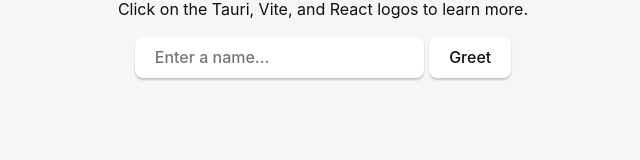
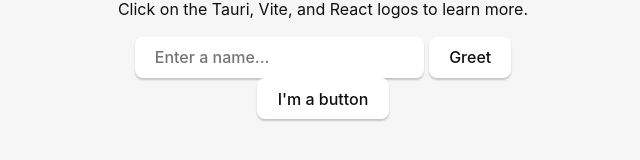
Before and after one commit to yngtdd/block, a React (Vite) app: page / in a window 1280 px wide. Shown: the part 324-484 px from the top of the page, without its empty margins (317-957 px from the left). Built offline with nearby package versions, Linux system fonts and the light colour scheme.

Commit message:
feat: Add basic button component
This gives us a template to structure our components

```diff
--- a/src/App.tsx
+++ b/src/App.tsx
@@ -1,6 +1,7 @@
 import { useState } from "react";
 import reactLogo from "./assets/react.svg";
 import { invoke } from "@tauri-apps/api/tauri";
+import  MyButton  from './components/MyButton'
 import "./App.css";
 
 function App() {
@@ -45,6 +46,9 @@
           <button type="submit">Greet</button>
         </form>
       </div>
+      <div>
+        <MyButton />
+      </div>
       <p>{greetMsg}</p>
     </div>
   );
--- /dev/null
+++ b/src/components/MyButton/MyButton.tsx
@@ -0,0 +1,5 @@
+export default function MyButton() {
+  return (
+    <button>I'm a button</button>
+  );
+}
--- /dev/null
+++ b/src/components/MyButton/index.ts
@@ -0,0 +1 @@
+export { default } from './MyButton';
--- a/tsconfig.json
+++ b/tsconfig.json
@@ -17,7 +17,7 @@
     "jsx": "react-jsx",
     "baseUrl": ".",
     "paths": {
-      "@root/*": ["./*"]
+      "@root/*": ["./src/*"]
     }
   },
   "include": ["src"],
--- a/vite.config.ts
+++ b/vite.config.ts
@@ -24,7 +24,7 @@
   // import { Component } from '@/root/components/Component'
   resolve: {
     alias: {
-      '@root': path.resolve(__dirname, ''),
+      '@root': path.resolve(__dirname, 'src', ''),
     },
   },
   // to make use of `TAURI_DEBUG` and other env variables
```
